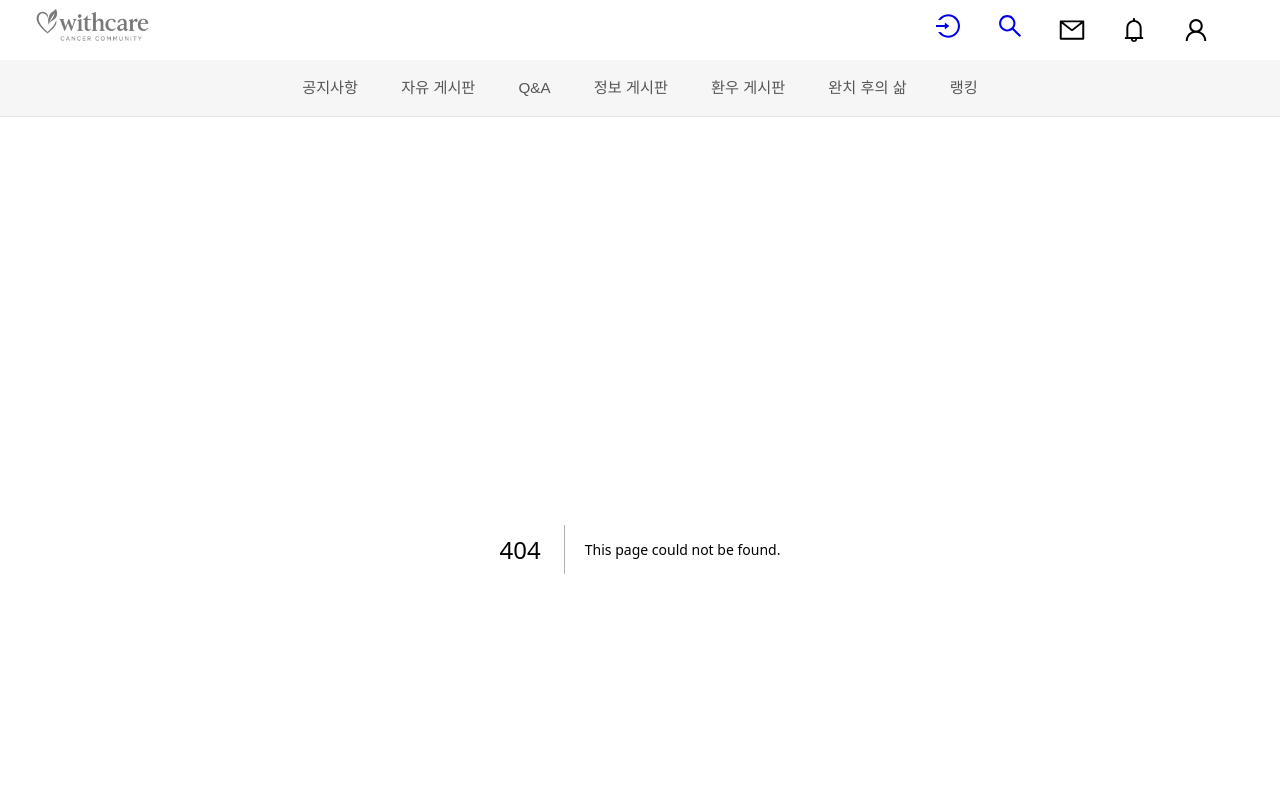
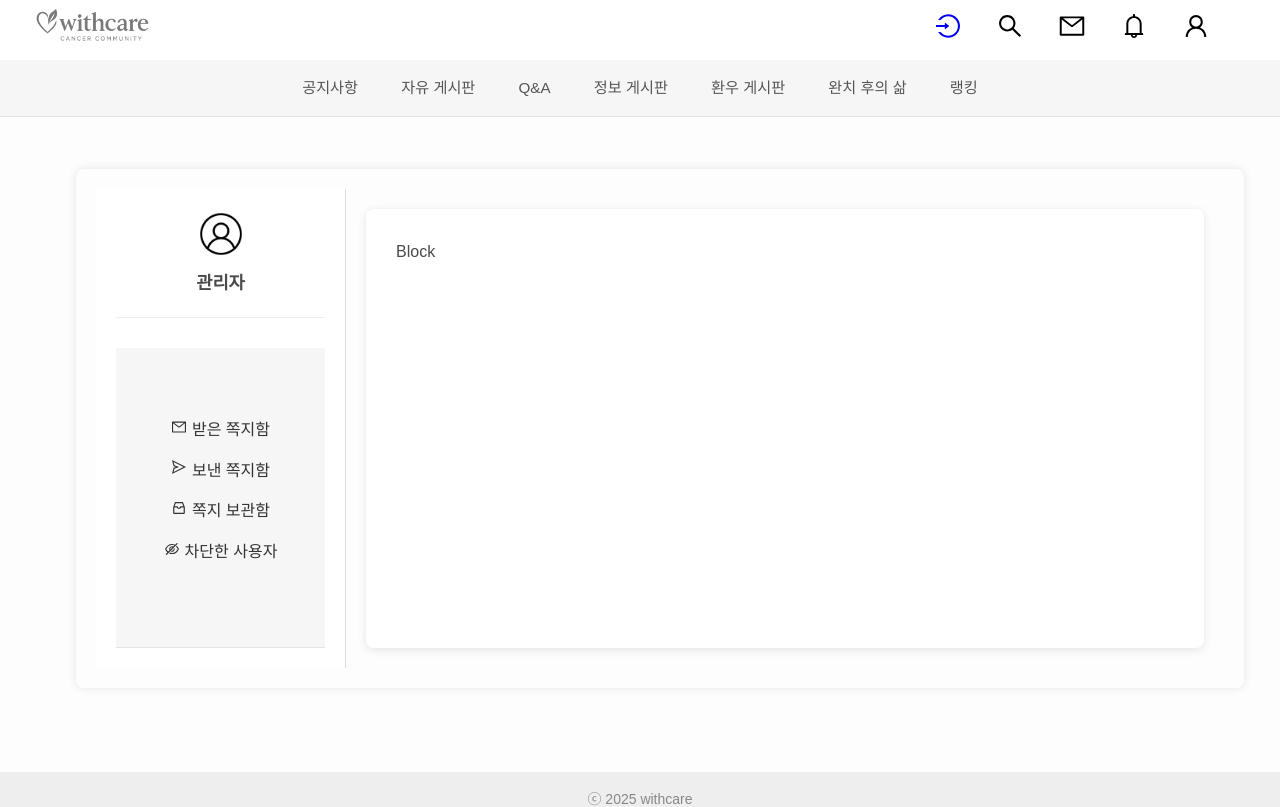
Before and after one commit to oneidsin/withcare_front, a Next.js app: page /msg/block in a window 1280 px wide. Before the commit this address had no page. Shown: the top 807 px of the page. Built offline with nearby package versions, Linux system fonts and the light colour scheme.

Commit message:
쪽지보관함 진행중

```diff
--- a/src/app/layout.jsx
+++ b/src/app/layout.jsx
@@ -29,25 +29,29 @@ export default function RootLayout({ children }) {
               <Link href="/login">
                 <AiOutlineLogin style={{ fontSize: '28px', cursor: 'pointer', marginRight: '18px' }} title="로그인" />
               </Link>
-
               <Link href="/search">
-                        <AiOutlineSearch style={{ fontSize: '28px', cursor: 'pointer', marginRight: '18px' }} title="검색" />
+                <AiOutlineSearch style={{ color: 'black', fontSize: '28px', cursor: 'pointer', marginRight: '18px' }} title="검색" />
               </Link>
-
-                    <AiOutlineMail style={{ fontSize: '28px', cursor: 'pointer', marginRight: '18px' }} title="메일" />
-                    <AiOutlineBell style={{ fontSize: '28px', cursor: 'pointer', marginRight: '18px' }} title="알림" />
-                    <AiOutlineUser style={{ fontSize: '28px', cursor: 'pointer' }} title="프로필" />
+              <Link href="/msg">
+                <AiOutlineMail style={{ color: 'black', fontSize: '28px', cursor: 'pointer', marginRight: '18px' }} title="메일" />
+              </Link>
+              <Link href="/alert">
+                <AiOutlineBell style={{ color: 'black', fontSize: '28px', cursor: 'pointer', marginRight: '18px' }} title="알림" />
+              </Link>
+              <Link href="/profile">
+                <AiOutlineUser style={{ color: 'black', fontSize: '28px', cursor: 'pointer' }} title="프로필" />
+              </Link>
             </div>
 
           </header>
           <nav>
-                <a href="#">공지사항</a>
-                <a href="#">자유 게시판</a>
-                <a href="#">Q&A</a>
-                <a href="#">정보 게시판</a>
-                <a href="#">환우 게시판</a>
-                <a href="#">완치 후의 삶</a>
-                <a href="#">랭킹</a>
+            <Link href="/notice">공지사항</Link>
+            <Link href="/free">자유 게시판</Link>
+            <Link href="/qna">Q&A</Link>
+            <Link href="/info">정보 게시판</Link>
+            <Link href="/patient">환우 게시판</Link>
+            <Link href="/aftercure">완치 후의 삶</Link>
+            <Link href="/ranking">랭킹</Link>
           </nav>
           <main className="container">{children}</main>
           <footer>ⓒ 2025 withcare</footer>
--- /dev/null
+++ b/src/app/msg/block/page.jsx
@@ -0,0 +1,7 @@
+import React from 'react'
+
+export default function Block() {
+  return (
+    <div>Block</div>
+  );
+}
--- /dev/null
+++ b/src/app/msg/layout.jsx
@@ -0,0 +1,84 @@
+"use client"; // 클라이언트 컴포넌트로 지정 (Redux 상태 접근을 위해)
+
+import './msg.css';
+import Link from "next/link"; // Next.js 페이지 이동
+import { AiOutlineMail } from "react-icons/ai";
+import { AiOutlineInbox } from "react-icons/ai";
+import { AiOutlineSend } from "react-icons/ai";
+import { AiOutlineEyeInvisible } from "react-icons/ai";
+
+// 사용자 정보 타입 정의 (예시)
+// 실제 Redux store 구조에 맞게 수정하세요.
+// type UserInfo = {
+//   profilePicUrl: string | null;
+//   name: string;
+//   isLoggedIn: boolean;
+// }
+
+export default function MsgLayout({ children }) {
+  // Redux store에서 사용자 정보 가져오기 (예시)
+  // 실제 state 경로와 구조에 맞게 수정하세요.
+  // const userInfo = useSelector(state => state.user.info);
+  // const isLoggedIn = useSelector(state => state.auth.isLoggedIn);
+
+  // --- 예시 더미 데이터 (실제 사용 시 위 주석 해제하고 사용) ---
+  const userInfo = {
+    profilePicUrl: "https://via.placeholder.com/50", // 예시 이미지 URL
+    name: "관리자",
+  };
+  const isLoggedIn = true; // 로그인 상태 예시
+  // ---------------------------------------------------------
+
+
+  return (
+    <div className="msg-layout">
+      {/* 왼쪽 사이드바 */}
+      <aside className="msg-sidebar">
+        {/* 사용자 프로필 */}
+
+        <div className="user-profile">
+          {/* 프로필 사진 */}
+          <img
+            src={'/defaultProfileImg.png'} // 이미지 없을 시 기본 이미지
+            alt={""}
+            className="profile-pic"
+          />
+          {/* 사용자 이름 */}
+          <div className="user-name">{userInfo.name}</div>
+        </div>
+
+        {/* 쪽지 메뉴 */}
+        <nav className="msg-nav">
+          <ul>
+            <li>
+              <Link href="/msg">
+                <AiOutlineMail style={{ marginRight: '5' }} />받은 쪽지함
+              </Link> {/* 쪽지함 메인 */}
+            </li>
+            <li>
+              <Link href="/msg/outbox">
+                <AiOutlineSend style={{ marginRight: '5' }} />보낸 쪽지함
+              </Link> {/* 예: 보낸 쪽지 페이지 */}
+            </li>
+            <li>
+              <Link href="/msg/box">
+                <AiOutlineInbox style={{ marginRight: '5' }} />쪽지 보관함
+              </Link> {/* 예: 쪽지 쓰기 페이지 */}
+            </li>
+            <li>
+              <Link href="/msg/box">
+                <AiOutlineEyeInvisible style={{ marginRight: '5' }} />차단한 사용자
+              </Link> {/* 예: 쪽지 쓰기 페이지 */}
+            </li>
+            {/* 필요한 다른 메뉴 추가 */}
+          </ul>
+        </nav>
+      </aside>
+
+      {/* 오른쪽 중앙 박스 - 쪽지 내용 표시 영역 */}
+      <section className="msg-content-box">
+        {children} {/* 여기로 각 페이지(e.g., app/msg/page.jsx, app/msg/sent/page.jsx) 내용이 렌더링됨 */}
+      </section>
+    </div>
+  );
+}
--- /dev/null
+++ b/src/app/msg/msg.css
@@ -0,0 +1,111 @@
+/* app.css 파일에 추가 */
+
+.msg-layout {
+  display: flex;
+  width: 100%;
+  /* 레이아웃 전체 너비 */
+  min-height: calc(100vh - [헤더 높이] - [푸터 높이]);
+  /* 화면 전체 높이에서 헤더/푸터 높이 제외 */
+  margin-top: [헤더 높이];
+  /* 헤더 아래에 위치하도록 */
+  /* background-color: #f0f2f5; Optional: 배경색 */
+  box-shadow: 0 0 10px rgba(0, 0, 0, 0.1);
+  border-radius: 8px;
+  margin: 20px;
+  padding: 20px;
+}
+
+.msg-sidebar {
+  width: 250px;
+  height: auto;
+  /* 사이드바 너비 */
+  background-color: #ffffff;
+  /* 사이드바 배경색 */
+  padding: 20px;
+  border-right: 1px solid #ddd;
+  /* 사이드바 구분선 */
+  display: flex;
+  /* 내부 요소 정렬을 위해 */
+  flex-direction: column;
+  /* 내부 요소 세로 정렬 */
+  gap: 30px;
+  /* 요소 간 간격 */
+}
+
+.user-profile {
+  display: flex;
+  /* height: 150px; */
+  /* 세로 배치를 방해할 수 있습니다. 필요에 따라 조절하거나 삭제하세요. */
+  flex-direction: column;
+  /* 사진과 이름을 세로로 나열 */
+  align-items: center;
+  /* 가로 방향(교차축)으로 중앙 정렬 */
+  gap: 10px;
+  /* 사진과 이름 사이의 세로 간격 */
+  padding-bottom: 20px;
+  border-bottom: 1px solid #eee;
+}
+
+.profile-pic {
+  width: 50px;
+  height: 50px;
+  border-radius: 50%;
+  /* 원형 프로필 사진 */
+  object-fit: cover;
+  /* 이미지 비율 유지 */
+}
+
+.user-name {
+  font-weight: bold;
+  font-size: 1.1em;
+}
+
+.msg-nav {
+  height: 300px;
+  display: flex;
+  flex-direction: column;
+  justify-content: center;
+}
+
+.msg-nav ul {
+  list-style: none;
+  padding: 0;
+  margin: 0;
+  text-align: center;
+}
+
+.msg-nav li {
+  margin-bottom: 15px;
+}
+
+.msg-nav a {
+  text-decoration: none;
+  color: #333;
+  /* 메뉴 색상 */
+  font-size: 1em;
+
+  /* 필요에 따라 호버 스타일 추가 */
+  &:hover {
+    color: #0070f3;
+  }
+}
+
+.msg-content-box {
+  flex: 1;
+  /* 남은 공간 전체 사용 */
+  background-color: #ffffff;
+  /* 중앙 박스 배경색 */
+  margin: 20px;
+  /* 사이드바와의 간격 및 전체 마진 */
+  padding: 30px;
+  /* 박스 내부 여백 */
+  border-radius: 8px;
+  /* 박스 모서리 둥글게 */
+  box-shadow: 0 2px 10px rgba(0, 0, 0, 0.1);
+  /* 박스 그림자 */
+  /* 중앙 정렬 */
+  /* display: flex;  */
+  /* 만약 children 내용도 가운데 정렬하려면 flex 추가 */
+  /* justify-content: center; */
+  /* align-items: center; */
+}
```
Also changed, not shown: src/app/msg/box/page.jsx (added, +7 -0 lines), src/app/msg/page.jsx (+7 -0 lines), public/defaultProfileImg.png (added), src/app/msg/outbox/page.jsx (added). Lines whose indentation alone changed are shown as unchanged.
